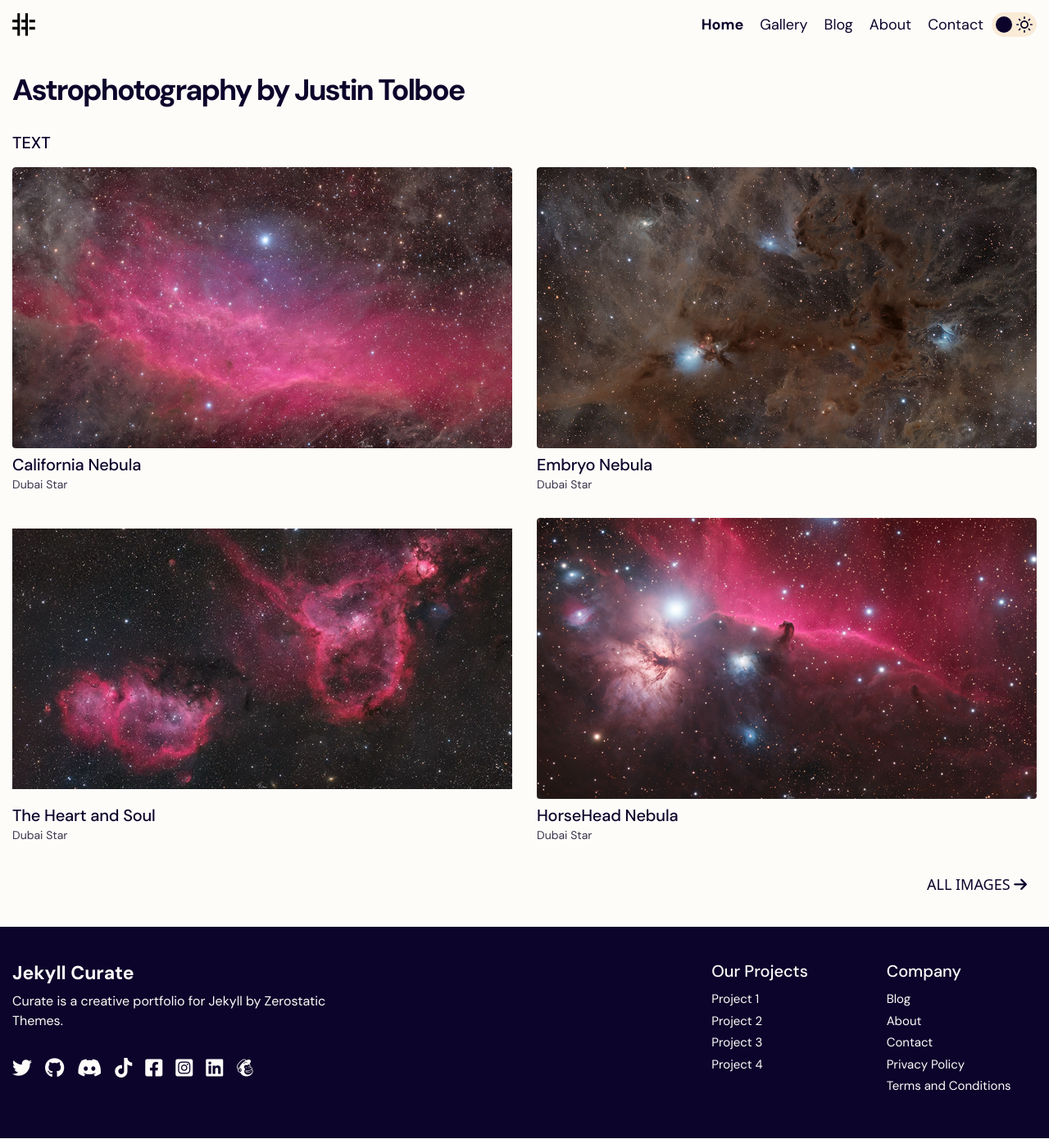
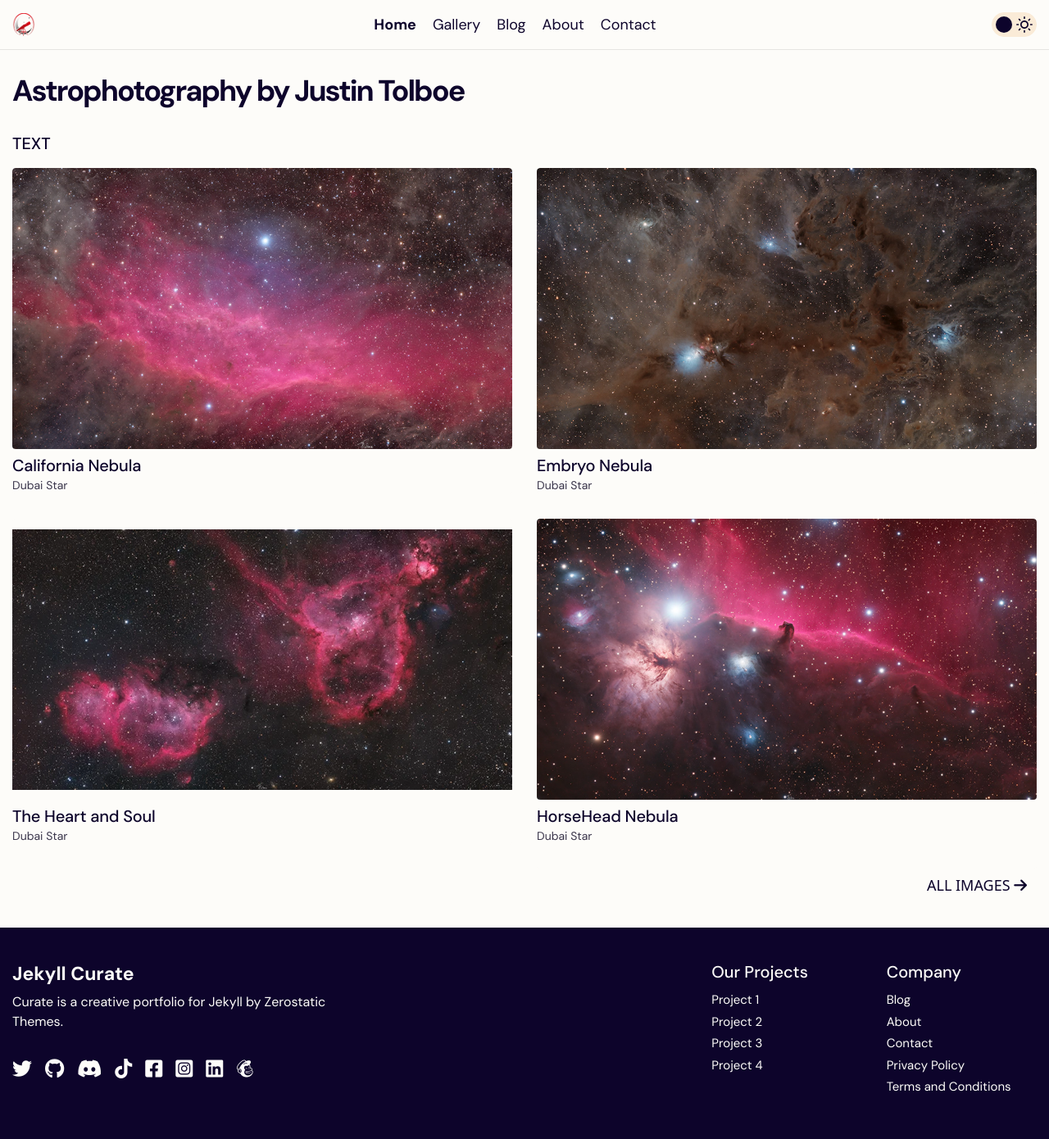
Before and after one commit to jtolboe/website, a Jekyll site: the page built from pages/home.md, in a window 1280 px wide. Shown: the whole page at 82% size. Built offline with Jekyll 4.4.1, drawn with Linux system fonts in a browser that asks for light colours.

Commit message:
center header nav, add logo

```diff
--- a/_sass/theme/_custom.scss
+++ b/_sass/theme/_custom.scss
@@ -18,3 +18,32 @@
         margin-bottom: 2rem;
     }
 }
+
+// Add separator line to header
+.header {
+    border-bottom: 1px solid rgba(128, 128, 128, 0.2); // subtle gray line
+
+    html[data-bs-theme="dark"] & {
+        border-bottom: 1px solid rgba(255, 255, 255, 0.1); // more subtle line in dark mode
+    }
+}
+
+// Center the header menu
+.header {
+    .container {
+        display: flex;
+        justify-content: space-between;
+        align-items: center;
+
+        .menu-main {
+            flex-grow: 1;
+            display: flex;
+            justify-content: center;
+
+            ul {
+                justify-content: center;
+                margin: 0 auto;
+            }
+        }
+    }
+}
```
Also changed, not shown: assets/images/logo/logo-invert.png, assets/images/logo/logo.png.
